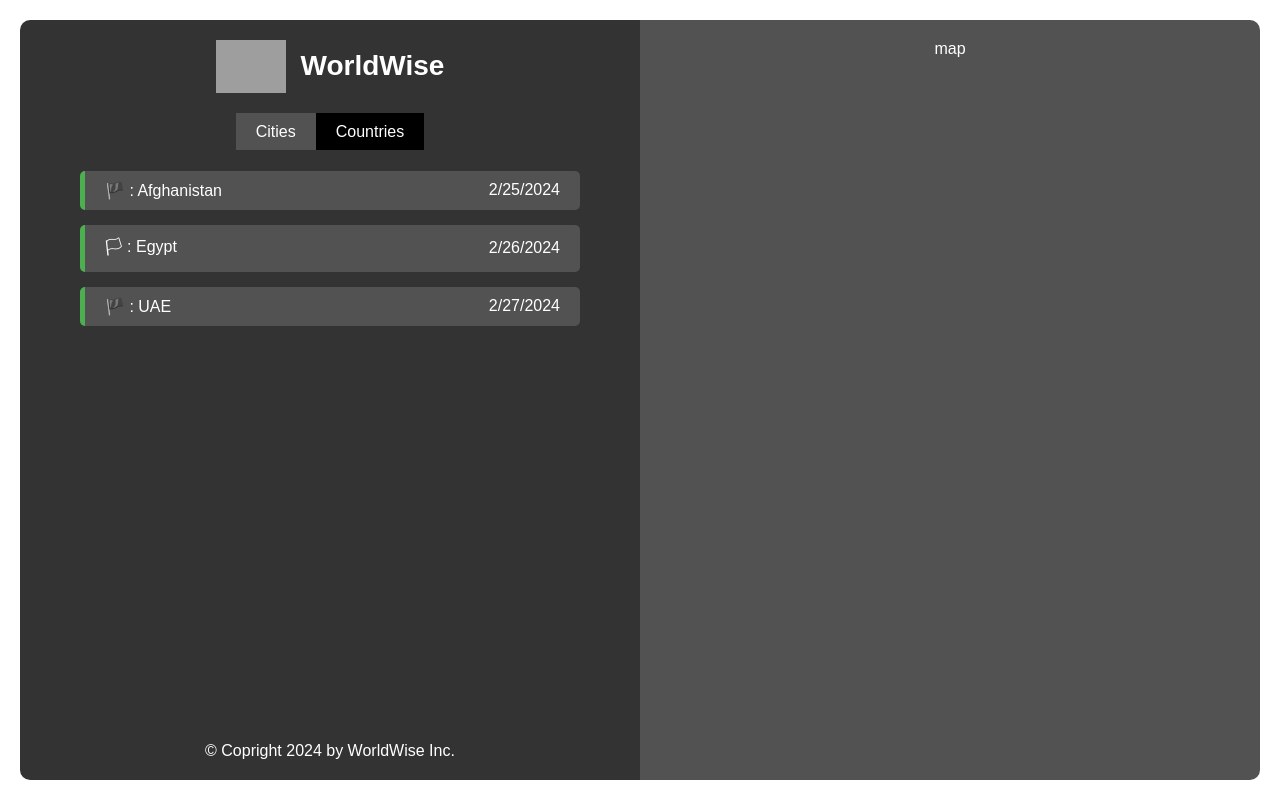
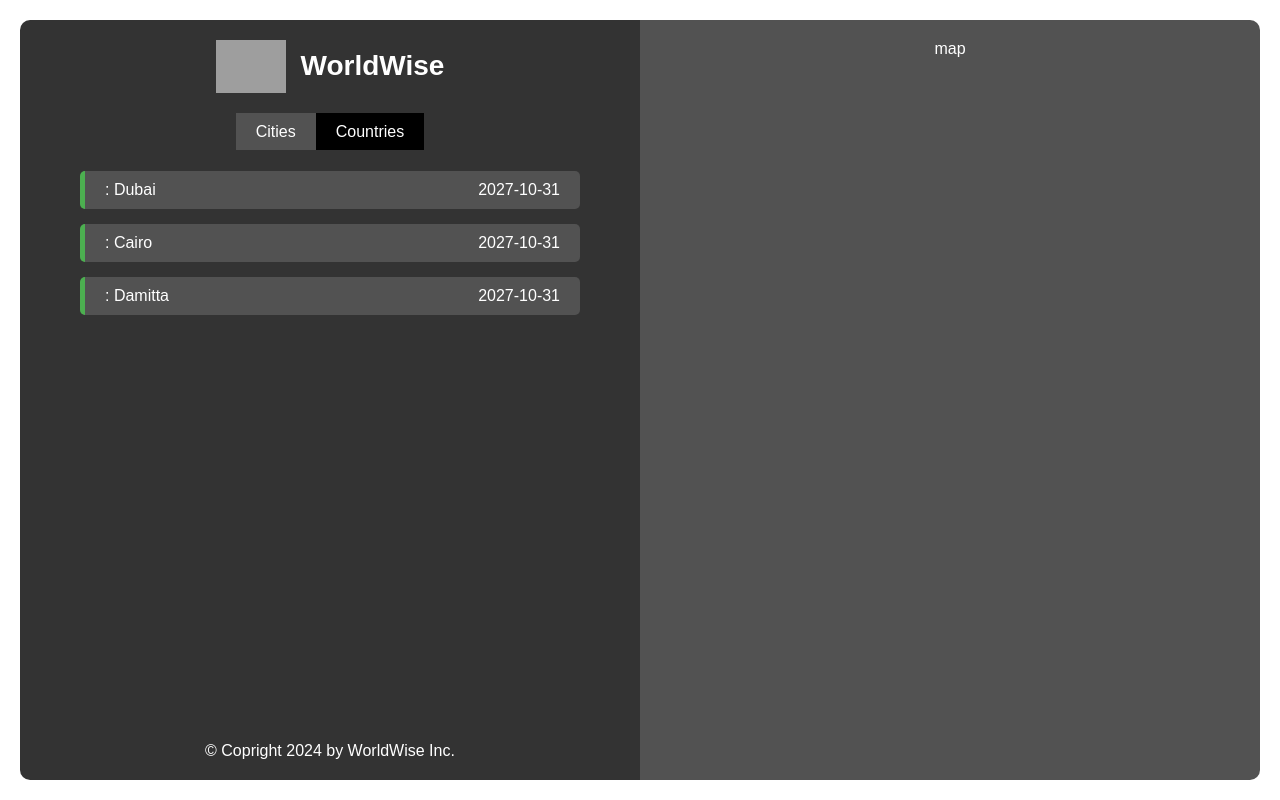
Before and after one commit to SayedM009/World-wise, a React (Vite) app: page /app/cities in a window 1280 px wide. Built offline with nearby package versions, Linux system fonts and the light colour scheme; data requests are answered from the project's data file; grey boxes are pictures that could not be loaded; a web font is replaced by a local one.

Commit message:
modified the fake API and fixed up the code

```diff
--- a/components/Cities/Cities.jsx
+++ b/components/Cities/Cities.jsx
@@ -1,12 +1,14 @@
 /* eslint-disable no-unused-vars */
 
+import { useState } from "react";
 import CityItem from "../CityItem/CityItem";
 import styles from "./Cities.module.css"
 /* eslint-disable react/prop-types */
 export default function Cities({ cities, isLoading }) {
-    if (isLoading) return  <p>Loading...</p>;
-    if (!cities.length) return <p>P</p>
+    const [current, setCurrent] = useState()
+    if (isLoading) return  <p>{isLoading}</p>;
+    if (!cities.length) return <p>It will be awesome to try adding a country 👋</p>
     return <ul className={styles.list}>
-        {cities.map((city, i) => <CityItem key={i} city={city} />)}
+        {cities.map((city, i) => <CityItem key={i} city={city} num={i} current= {current} setCurrent={setCurrent}/>)}
     </ul>
 }
--- a/components/CityItem/CityItem.jsx
+++ b/components/CityItem/CityItem.jsx
@@ -1,5 +1,8 @@
 /* eslint-disable react/prop-types */
 import styles from "./CityItem.module.css"
-export default function CityItem({city}) {
-    return <li className={styles.city}><span>{city.flag} : {city.name}</span>  {city.time}</li>;
+export default function CityItem({city, num, current,setCurrent}) {
+    const date = city.date.slice(0, city.date.indexOf("T"));
+    return <li className={`${styles.city} ${num === current && styles.selected}`} onClick={() => setCurrent(num)}>
+        <span>{city.flag} : {city.cityName}</span>  {date}
+        </li>;
 }
--- a/components/CityItem/CityItem.module.css
+++ b/components/CityItem/CityItem.module.css
@@ -8,4 +8,11 @@
     display: flex;
     justify-content: space-between;
     align-items: center;
+    transition: .2s;
 }
+.selected {
+    border-top: 3px solid red !important;
+    border-right: 3px solid red !important;
+    border-bottom: 3px solid red !important;
+    transform: translateX(10px);
+}
--- a/data/FakeAPI.json
+++ b/data/FakeAPI.json
@@ -1,19 +1,41 @@
 {
     "Countries"  : [
         {
-            "name": "Afghanistan",
-            "flag" : "🏴",
-            "time" : "2/25/2024"
+            "cityName": "Dubai",
+            "country" : "UAE",
+            "emoji" : "",
+            "date" : "2027-10-31T15:59:59.138Z",
+            "notes" : "I'm living there now.",
+            "position" : {
+                "lat" : 0,
+                "lng" : 0
+            },
+            "id" : 1
         },
         {
-            "name": "Egypt",
-            "flag" : "🏳",
-            "time" : "2/26/2024"
+            "cityName": "Cairo",
+            "country" : "Egypt",
+            "emoji" : "",
+            "date" : "2027-10-31T15:59:59.138Z",
+            "notes" : "The Capital",
+            "position" : {
+                "lat" : 0,
+                "lng" : 0
+            },
+            "id" : 1
         },
         {
-            "name": "UAE",
-            "flag" : "🏴",
-            "time" : "2/27/2024"
+            "cityName": "Damitta",
+            "country" : "Egypt",
+            "emoji" : "",
+            "date" : "2027-10-31T15:59:59.138Z",
+            "notes" : "I'm living there now.",
+            "position" : {
+                "lat" : 0,
+                "lng" : 0
+            },
+            "id" : 1
         }
+
     ]
 }
--- a/src/App.jsx
+++ b/src/App.jsx
@@ -13,18 +13,18 @@ export default function App() {
     async function fetching() {
       try {
         setIsLoading("is Loading....")
-        const cities = await fetch("http://localhost:8000/Countries")
+        const cities = await fetch("http://localhost:9000/Countries")
         const  data= await cities.json();
         console.log(data)
         setCities(data);
         setIsLoading("")
       } catch  (error) {
         console.log(error)
-        setIsLoading("Something Went Wrong Try Again !!!")
+        setIsLoading("Something Went Wrong Try Again! ⛔")
       }
     }
     fetching()
-  }, [])
+  }, [setIsLoading])
   return <BrowserRouter>
     <Routes>
       <Route path="/" element={<Homepage />}/>
```
